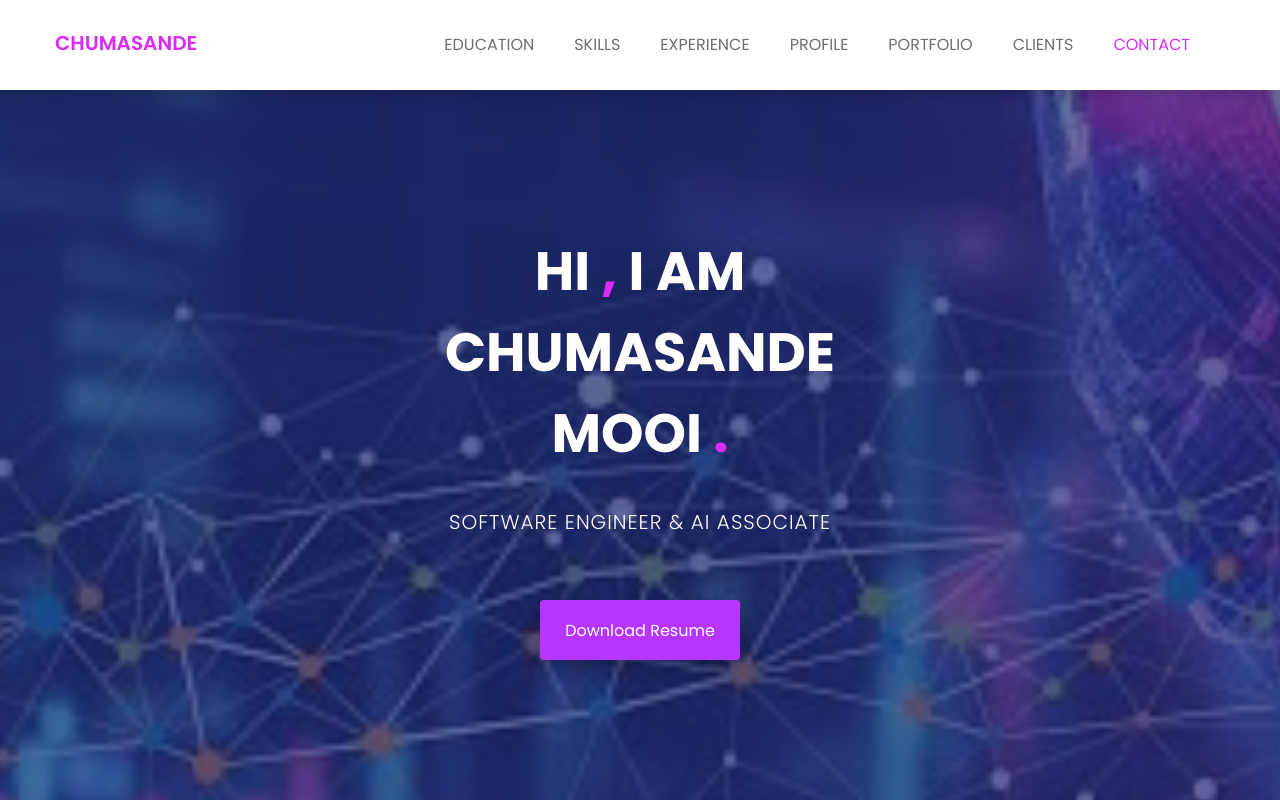
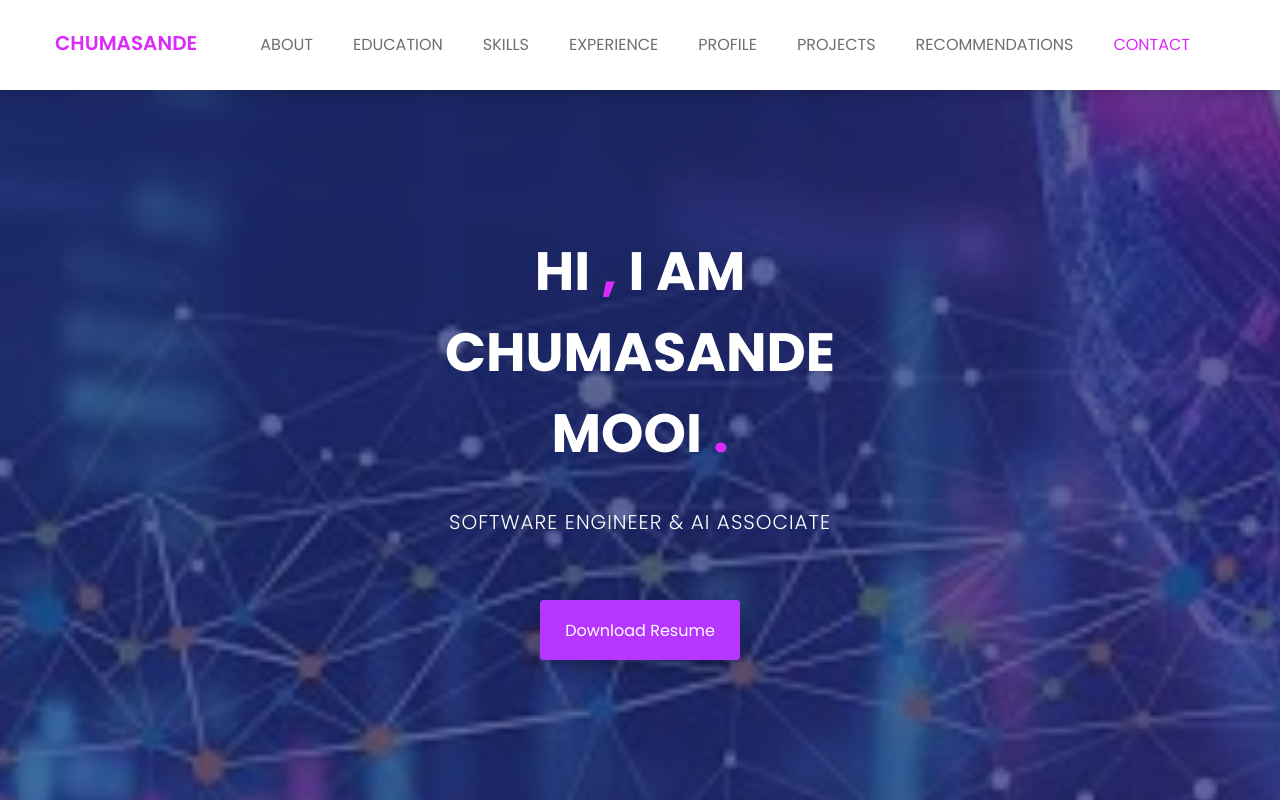
Before and after one commit to Chumasande-Dev/Personal-portfolio-, a plain HTML site: page index.html in a window 1280 px wide. Shown: the top 800 px of the page. Drawn offline with nearby package versions, Linux system fonts and the light colour scheme.

Commit message:
new project

```diff
--- a/index.html
+++ b/index.html
@@ -78,12 +78,13 @@
 			            <div class="collapse navbar-collapse menu-ui-design" id="navbar-menu">
 			                <ul class="nav navbar-nav navbar-right" data-in="fadeInDown" data-out="fadeOutUp">
 			                <li class=" smooth-menu active"></li>
+							<li class="smooth-menu"><a href="#about">About</a></li>
 			                    <li class=" smooth-menu"><a href="#education">education</a></li>
 			                    <li class="smooth-menu"><a href="#skills">skills</a></li>
 			                    <li class="smooth-menu"><a href="#experience">experience</a></li>
 			                    <li class="smooth-menu"><a href="#profiles">profile</a></li>
-			                    <li class="smooth-menu"><a href="#portfolio">portfolio</a></li>
-			                    <li class="smooth-menu"><a href="#clients">clients</a></li>
+			                    <li class="smooth-menu"><a href="#portfolio">Projects</a></li>
+			                    <li class="smooth-menu"><a href="#clients">Recommendations</a></li>
 			                    <li class="smooth-menu"><a href="#contact">contact</a></li>
 			                </ul><!--/.nav -->
 			            </div><!-- /.navbar-collapse -->
@@ -530,11 +531,11 @@
 		</section><!--/.profiles-->
 		<!--profiles end -->
 
-		<!--portfolio start -->
+		<!--portfolio projects start -->
 		<section id="portfolio" class="portfolio">
 			<div class="portfolio-details">
 				<div class="section-heading text-center">
-					<h2>portfolio</h2>
+					<h2>Projects</h2>
 				</div>
 				<div class="container">
 					<div class="portfolio-content">
@@ -562,9 +563,9 @@
 
 								<div class="col-sm-4">
 									<div class="item">
-										<img src="assets/images/portfolio/p3.jpg" alt="portfolio image"/>
+										<img src="./assets/images/joblogo.png" alt="portfolio image"/>
 										<div class="isotope-overlay">
-											<a href="#">
+											<a href="https://68414cd9009171a8732cf424--deluxe-beijinho-7e5471.netlify.app/">
 												web design
 											</a>
 										</div><!-- /.isotope-overlay -->
@@ -601,7 +602,7 @@
 		<!--clients start -->
 		<section id="clients" class="clients">
 			<div class="section-heading text-center">
-				<h2>clients</h2>
+				<h2>Recommendations</h2>
 			</div>
 			<div class="clients-area">
 				<div class="container">
```
Also changed, not shown: assets/images/joblogo.png (added).
